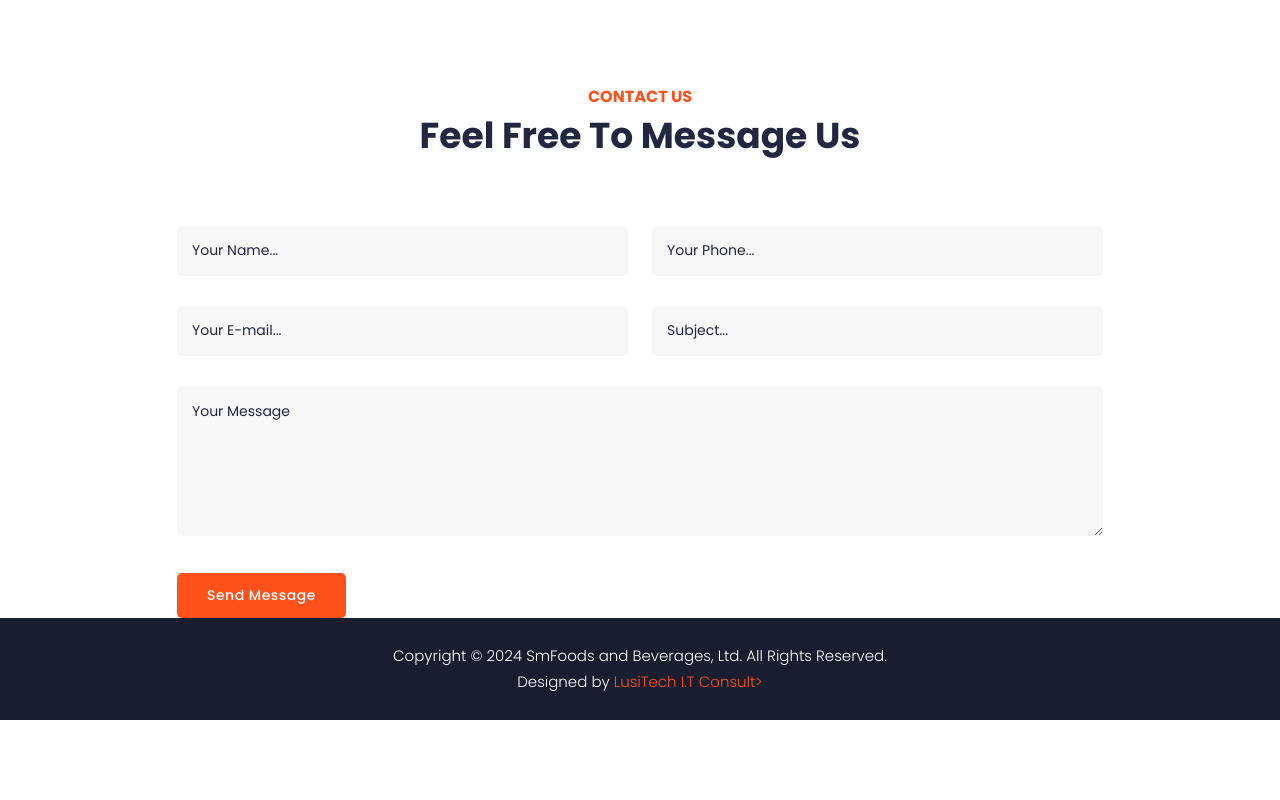
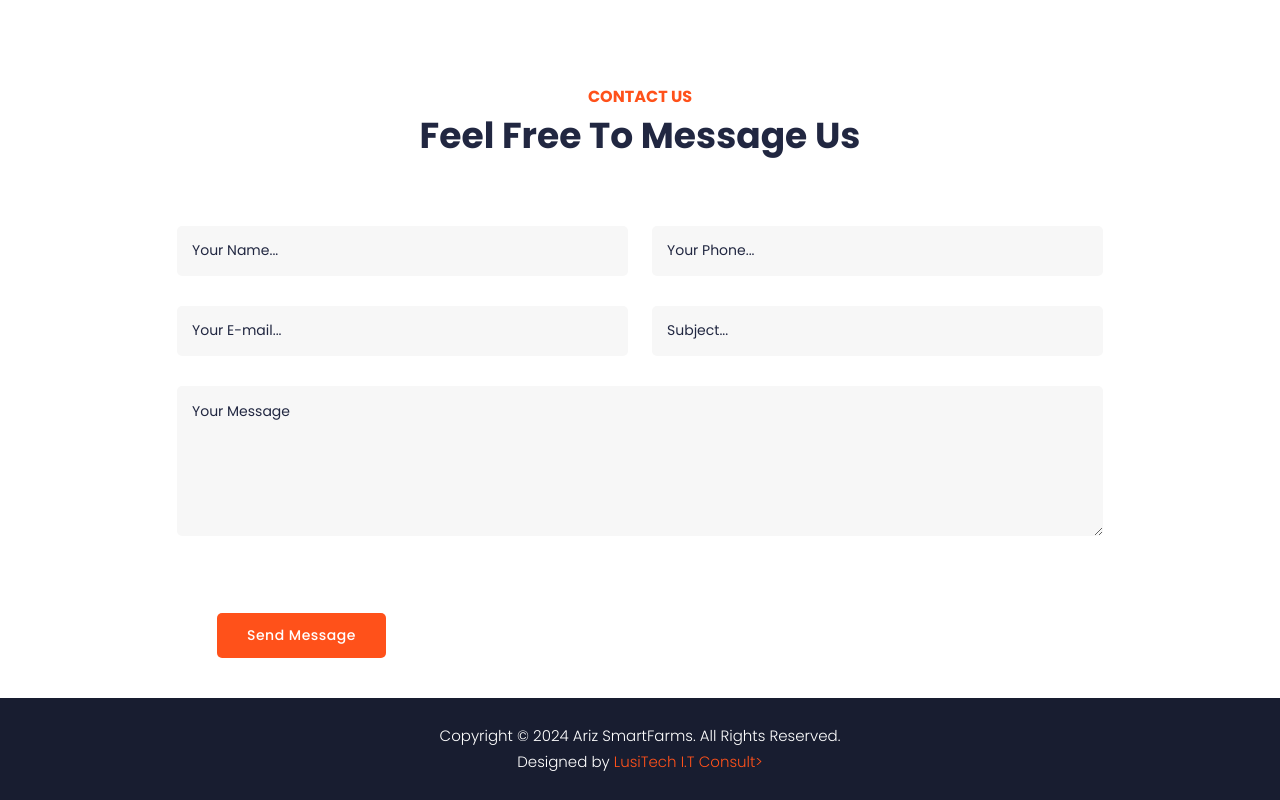
Before and after one commit to hamdani2020/Ariz_Smart_Farms, a plain HTML site: page contact-us.html in a window 1280 px wide. Shown: the part 1249-2049 px from the top of the page. Before the commit the page ends 1969 px from the top, so only its background shows below. Drawn offline with nearby package versions, Linux system fonts and the light colour scheme.

Commit message:
Added Margin to the submit button

```diff
--- a/assets/css/style.css
+++ b/assets/css/style.css
@@ -159,6 +159,10 @@ body {
 
 .green-button a:hover {
   opacity: 0.9;
+}
+
+.orange-button {
+  margin: 40px;
 }
 
 .orange-button a {
--- a/contact-us.html
+++ b/contact-us.html
@@ -221,7 +221,7 @@
     <div class="container">
       <div class="row">
         <div class="col-lg-12">
-          <p>Copyright © 2024 SmFoods and Beverages, Ltd. All Rights Reserved.
+          <p>Copyright © 2024 Ariz SmartFarms. All Rights Reserved.
 
           <br>Designed by <a title="CSS Templates" rel="sponsored" href="#" target="_blank">LusiTech I.T Consult></p>
         </div>
```
Also changed, not shown: about-us.html (+1 -1 lines), index.html (+1 -1 lines).
